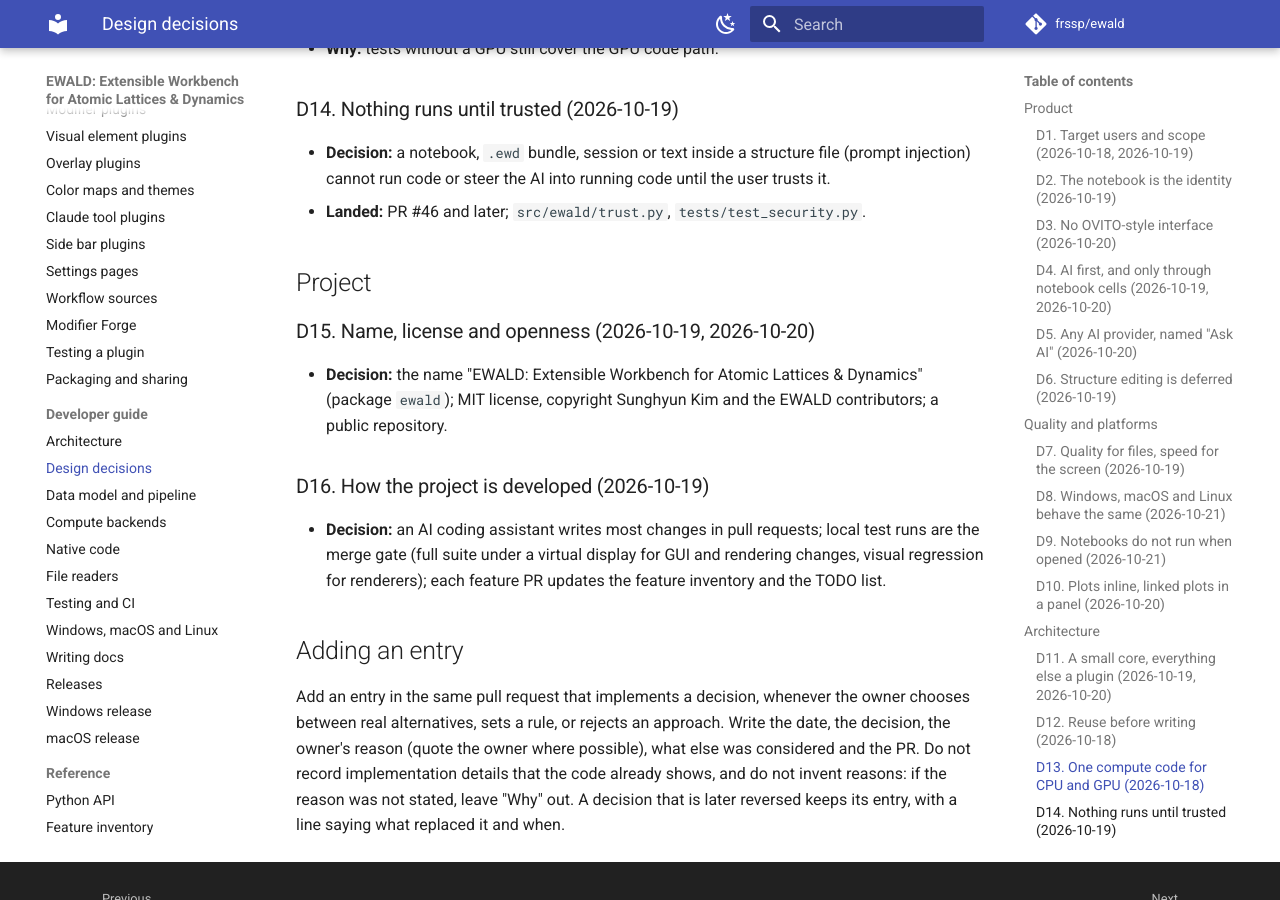
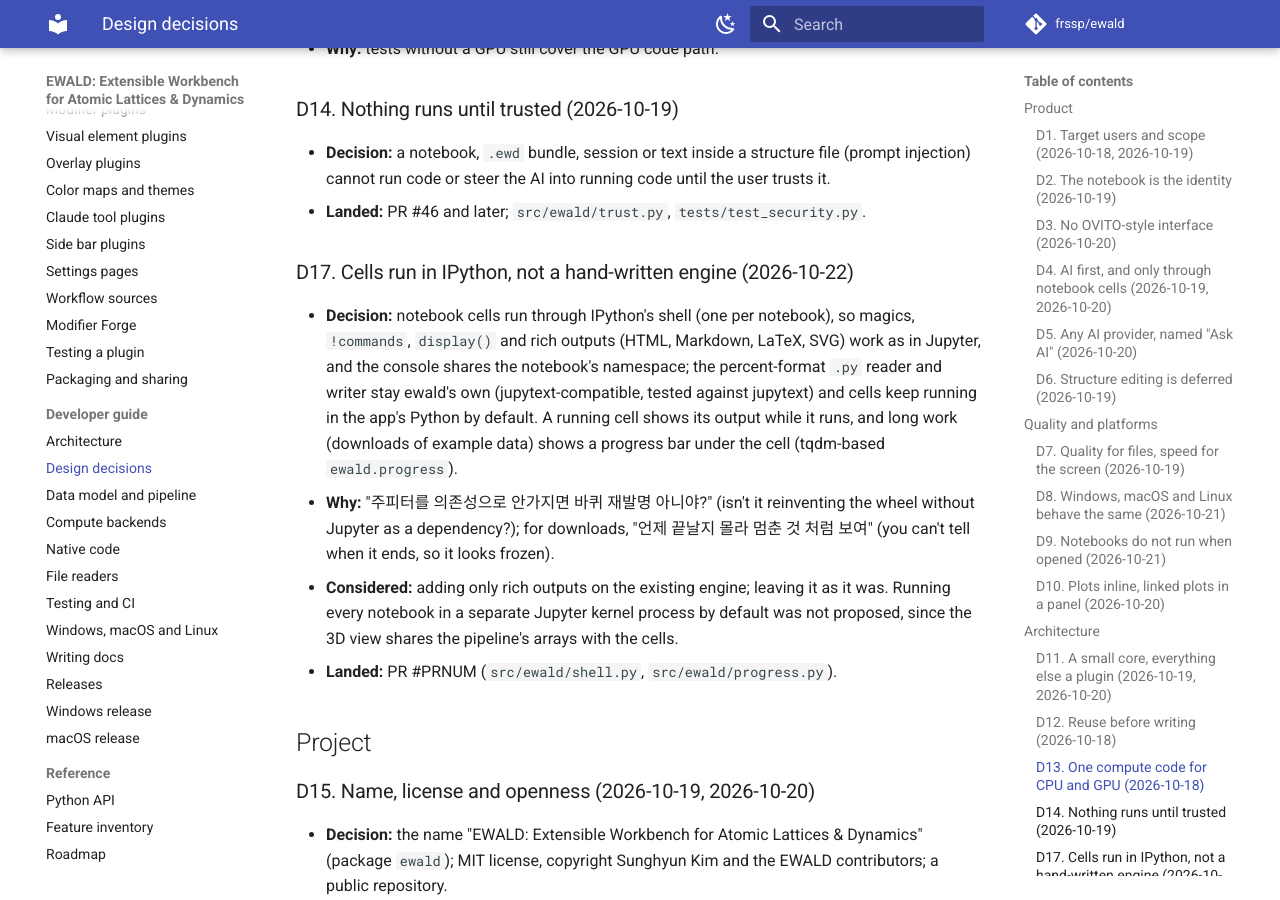
Before and after one commit to frssp/ewald, an MkDocs documentation site: the page built from docs/developer/decisions.md, in a window 1280 px wide and 900 px high, scrolled down 3201 px. Built offline with MkDocs 1.6.1 and Material for MkDocs 9.7.7, drawn with Linux system fonts in a browser that asks for light colours; comment, search, counter and statistics services are not loaded.

Commit message:
Record decision D17; console callbacks of closed windows unregister themselves
Co-Authored-By: Claude Opus 5.5 (1M context) <noreply@anthropic.com>

```diff
--- a/docs/developer/decisions.md
+++ b/docs/developer/decisions.md
@@ -121,6 +121,22 @@ the end.
   injection) cannot run code or steer the AI into running code until the user trusts it.
 - **Landed:** PR #46 and later; `src/ewald/trust.py`, `tests/test_security.py`.
 
+### D17. Cells run in IPython, not a hand-written engine (2026-10-22)
+
+- **Decision:** notebook cells run through IPython's shell (one per notebook), so magics,
+  `!commands`, `display()` and rich outputs (HTML, Markdown, LaTeX, SVG) work as in Jupyter, and
+  the console shares the notebook's namespace; the percent-format `.py` reader and writer stay
+  ewald's own (jupytext-compatible, tested against jupytext) and cells keep running in the app's
+  Python by default. A running cell shows its output while it runs, and long work (downloads of
+  example data) shows a progress bar under the cell (tqdm-based `ewald.progress`).
+- **Why:** "주피터를 의존성으로 안가지면 바퀴 재발명 아니야?" (isn't it reinventing the wheel
+  without Jupyter as a dependency?); for downloads, "언제 끝날지 몰라 멈춘 것 처럼 보여" (you
+  can't tell when it ends, so it looks frozen).
+- **Considered:** adding only rich outputs on the existing engine; leaving it as it was. Running
+  every notebook in a separate Jupyter kernel process by default was not proposed, since the 3D
+  view shares the pipeline's arrays with the cells.
+- **Landed:** PR #PRNUM (`src/ewald/shell.py`, `src/ewald/progress.py`).
+
 ## Project
 
 ### D15. Name, license and openness (2026-10-19, 2026-10-20)
```
Also changed, not shown: 1 other file.
